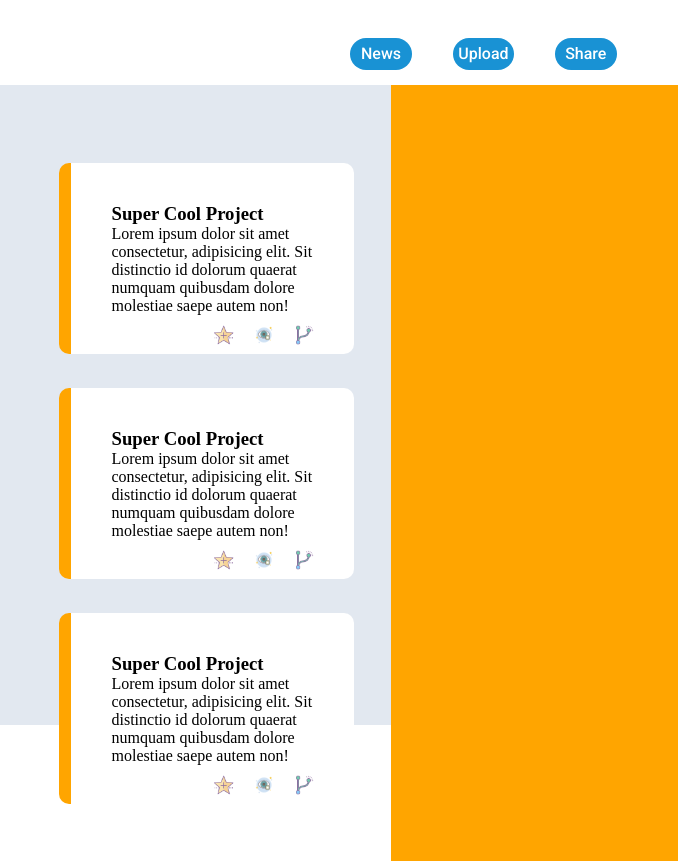
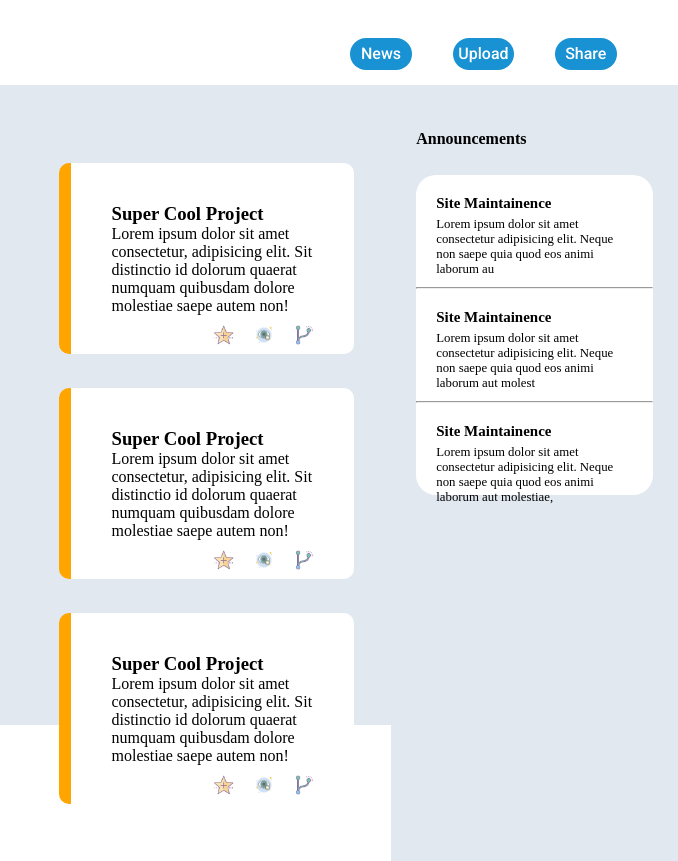
Before and after one commit to ArslanHaaider/AdminDashboard, a plain HTML site: page index.html in a window 1280 px wide. Shown: the part 75-936 px from the top of the page, 602-1280 px from the left. Drawn offline with Linux system fonts and the light colour scheme.

Commit message:
Add announcement section of Website with styling

```diff
--- a/index.html
+++ b/index.html
@@ -142,10 +142,30 @@
                     </div>
                 </div>
                 <div class="mainContentRight">
-                    <div class="anouncements">
+                    <div class="announcements">
+                        <h4 class="rightText">
+                            Announcements
+                        </h4>
+                        <div class="AnnouncementsSection">
+                            <div class="Announcements1">
+                                <h3>Site Maintainence</h3>
+                                <p>Lorem ipsum dolor sit amet consectetur adipisicing elit. Neque non saepe quia quod eos animi laborum au</p>
+                            </div>
+                            <hr>
+                            <div class="Announcements1">
+                                <h3>Site Maintainence</h3>
+                                <p>Lorem ipsum dolor sit amet consectetur adipisicing elit. Neque non saepe quia quod eos animi laborum aut molest</p>
+                            </div>
+                            <hr>
+                            <div class="Announcements1">
+                                <h3>Site Maintainence</h3>
+                                <p>Lorem ipsum dolor sit amet consectetur adipisicing elit. Neque non saepe quia quod eos animi laborum aut molestiae,</p>
+                            </div>
+                        </div>
+                    </div>
+                    <div class="trending">
 
                     </div>
-
                 </div>
             </div>
         </div>
--- a/style.css
+++ b/style.css
@@ -209,11 +209,37 @@
     height: 50px;
 }
 .mainContentRight{
-    background-color: orange;
+    background-color: #e2e8f0;
     display: grid;
     grid-template: 1fr 1fr/1fr;
 }
 
+.announcements{
+    /* background-color: pink; */
+    display: grid;
+    grid-template: 25% 75%/1fr;
+    padding: 25px;
+}
+.Announcements1{
+    padding: 20px;
+    font-size: 0.8rem;
+    margin-bottom: -10px;
+}
+.AnnouncementsSection{
+    background-color: white;
+    border-radius: 20px;
+    height: 20rem;
+    margin-top: -20px;
+}
+.Announcements1 h3{
+    margin-bottom: 5px;
+}
+.rightText{
+    margin-top: 20px;
+}
+.trending{
+    /* background-color: orange; */
+}
 main{
     display: grid;
     grid-template: 0/2fr 8fr;
```
